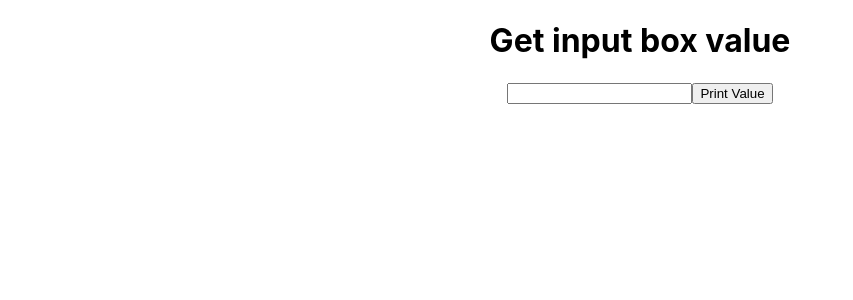
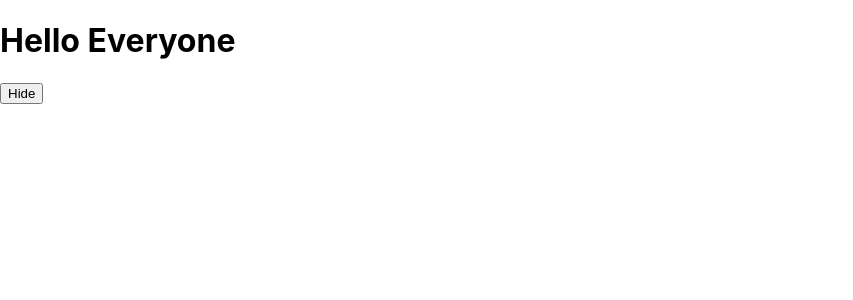
Before and after one commit to Nitishrestha/react-prac, a React (Create React App) app: page / in a window 1280 px wide. Shown: the top 300 px of the page, without its empty margins (0-853 px from the left). Built offline with nearby package versions, Linux system fonts and the light colour scheme.

Commit message:
Show hide element

```diff
--- a/src/App.js
+++ b/src/App.js
@@ -1,10 +1,12 @@
 import './App.css';
 import FormValue from './FormValue';
+import HideElement from './HideElement';
 
 function App() {
 
   return (
-    <FormValue/>
+    <HideElement/>
+
   );
 }
 
--- /dev/null
+++ b/src/HideElement.js
@@ -0,0 +1,21 @@
+import { isVisible } from '@testing-library/user-event/dist/utils';
+import React, { useState } from 'react'
+
+export default function HideElement() {
+    const [name, setName] = useState('Hide');
+    const [visible, setVisible] = useState(true);
+
+    const toggle = () => {
+        setVisible(!visible);
+        !visible ? setName('Hide') : setName('Show');
+    }
+
+    return (
+    <div>
+        {
+            visible ? <h1>Hello Everyone</h1> : <h1></h1>
+        }
+        <button onClick={()=> toggle()}>{name}</button>
+    </div>
+  )
+}
```
